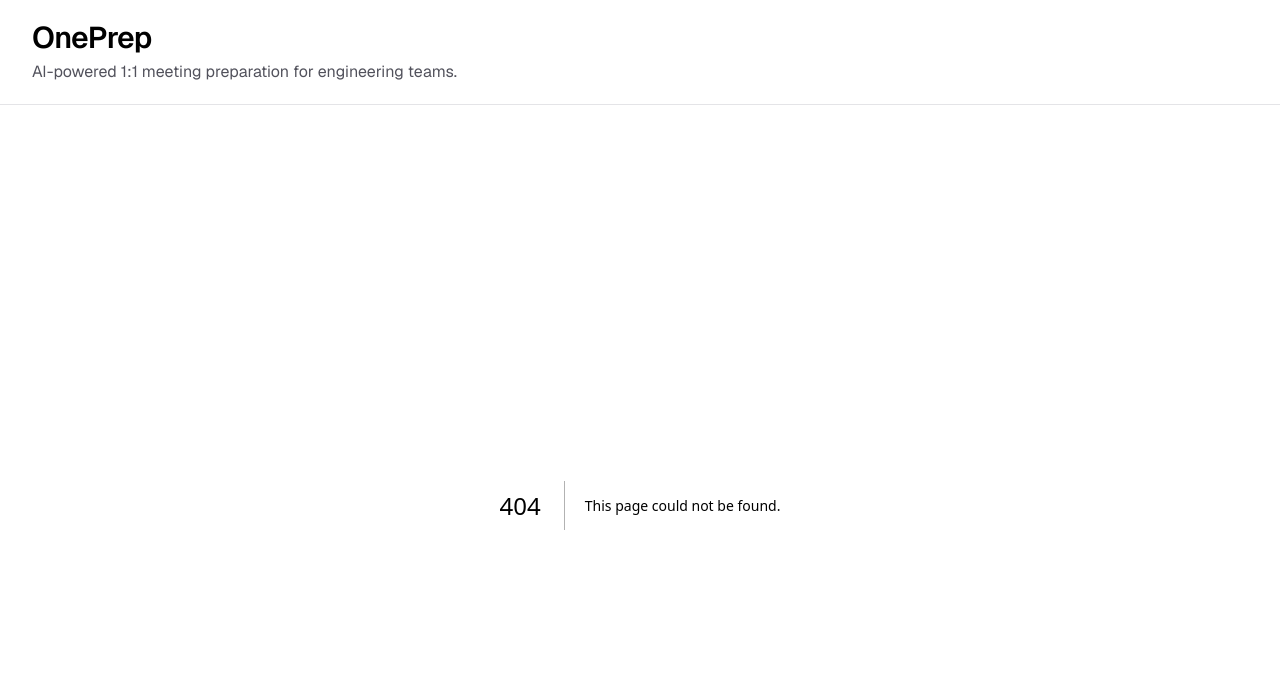
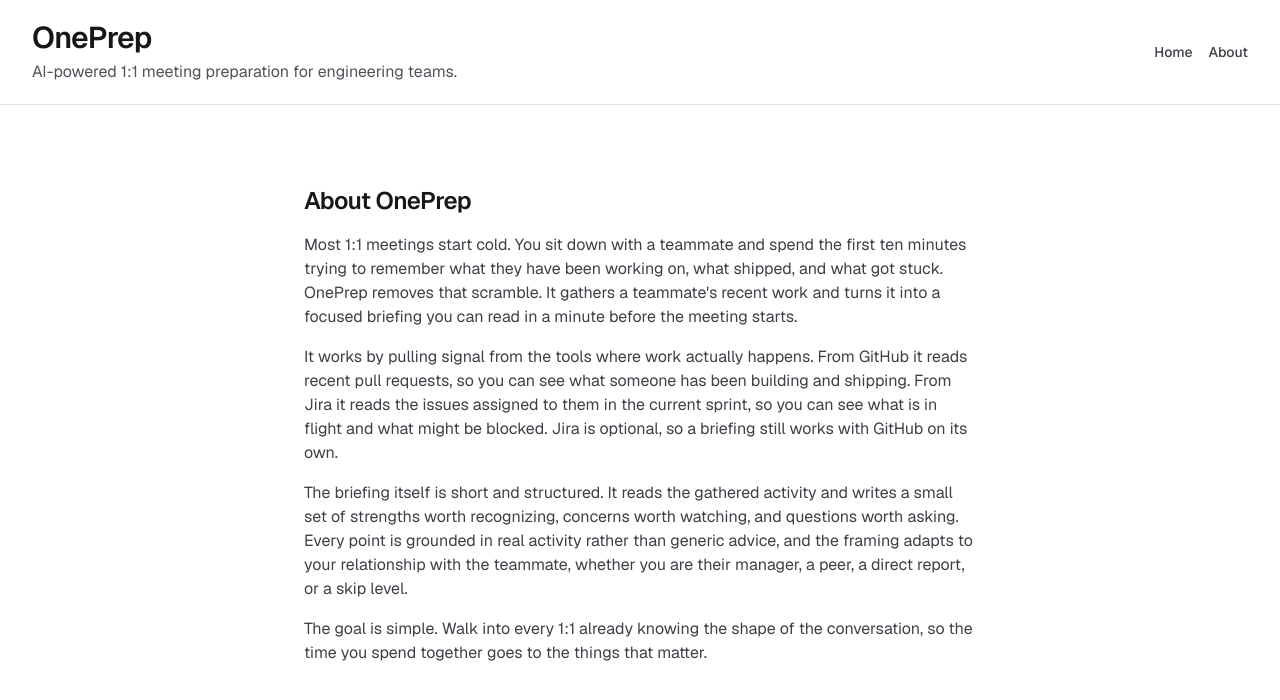
Before and after one commit to zachlasky/oneprep, a Next.js app: page /about in a window 1280 px wide. Before the commit this address had no page. Shown: the top 700 px of the page. Built offline with nearby package versions, Linux system fonts and the light colour scheme.

Commit message:
Adds nav and about me

```diff
--- /dev/null
+++ b/app/about/page.tsx
@@ -0,0 +1,35 @@
+export default function AboutPage() {
+  return (
+    <main className="flex-1 p-20">
+      <div className="mx-auto max-w-2xl">
+        <h1 className="text-2xl font-semibold tracking-tight">About OnePrep</h1>
+        <div className="mt-4 flex flex-col gap-4 text-zinc-700">
+          <p>
+            Most 1:1 meetings start cold. You sit down with a teammate and spend the first ten
+            minutes trying to remember what they have been working on, what shipped, and what got
+            stuck. OnePrep removes that scramble. It gathers a teammate&apos;s recent work and turns
+            it into a focused briefing you can read in a minute before the meeting starts.
+          </p>
+          <p>
+            It works by pulling signal from the tools where work actually happens. From GitHub it
+            reads recent pull requests, so you can see what someone has been building and shipping.
+            From Jira it reads the issues assigned to them in the current sprint, so you can see what
+            is in flight and what might be blocked. Jira is optional, so a briefing still works with
+            GitHub on its own.
+          </p>
+          <p>
+            The briefing itself is short and structured. It reads the gathered activity and writes a
+            small set of strengths worth recognizing, concerns worth watching, and questions worth
+            asking. Every point is grounded in real activity rather than generic advice, and the
+            framing adapts to your relationship with the teammate, whether you are their manager, a
+            peer, a direct report, or a skip level.
+          </p>
+          <p>
+            The goal is simple. Walk into every 1:1 already knowing the shape of the conversation, so
+            the time you spend together goes to the things that matter.
+          </p>
+        </div>
+      </div>
+    </main>
+  );
+}
--- a/app/layout.tsx
+++ b/app/layout.tsx
@@ -1,5 +1,6 @@
 import type { Metadata } from "next";
 import { Geist, Geist_Mono } from "next/font/google";
+import Link from "next/link";
 import "./globals.css";
 
 const geistSans = Geist({
@@ -28,11 +29,21 @@
       className={`${geistSans.variable} ${geistMono.variable} h-full antialiased`}
     >
       <body className="min-h-full flex flex-col">
-        <header className="flex flex-col gap-1 border-b border-zinc-200 px-8 py-5">
-          <span className="text-3xl font-semibold tracking-tight">OnePrep</span>
-          <p className="max-w-md text-zinc-600">
-            AI-powered 1:1 meeting preparation for engineering teams.
-          </p>
+        <header className="flex items-center justify-between gap-4 border-b border-zinc-200 px-8 py-5">
+          <div className="flex flex-col gap-1">
+            <span className="text-3xl font-semibold tracking-tight">OnePrep</span>
+            <p className="max-w-md text-zinc-600">
+              AI-powered 1:1 meeting preparation for engineering teams.
+            </p>
+          </div>
+          <nav className="flex gap-4 text-sm font-medium text-zinc-700">
+            <Link href="/" className="transition-colors hover:text-indigo-600">
+              Home
+            </Link>
+            <Link href="/about" className="transition-colors hover:text-indigo-600">
+              About
+            </Link>
+          </nav>
         </header>
         {children}
       </body>
```
Also changed, not shown: 1 other file (tests, documents, lock files or other folders).
